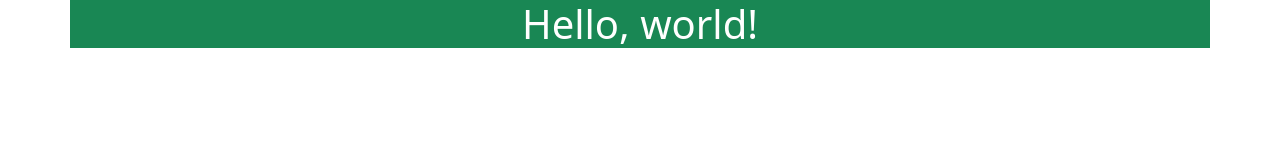
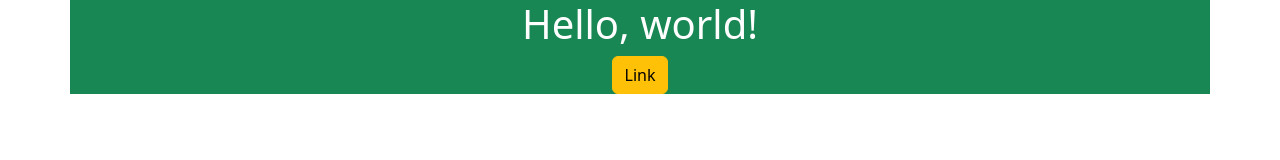
Before and after one commit to angelm1974/ZajaceAzure, a plain HTML site: page index.html in a window 1280 px wide. Drawn offline with nearby package versions, Linux system fonts and the light colour scheme.

Commit message:
podmianka2

```diff
--- a/index.html
+++ b/index.html
@@ -12,6 +12,7 @@
 <body>
     <div class="container-sm bg-success text-white text-center">
         <h1>Hello, world!</h1>
+        <a class="btn btn-warning" href="/energy" role="button">Link</a>
     </div>
     <script src="https://cdn.jsdelivr.net/npm/bootstrap@5.3.3/dist/js/bootstrap.bundle.min.js"
         integrity="sha384-YvpcrYf0tY3lHB60NNkmXc5s9fDVZLESaAA55NDzOxhy9GkcIdslK1eN7N6jIeHz"
```
